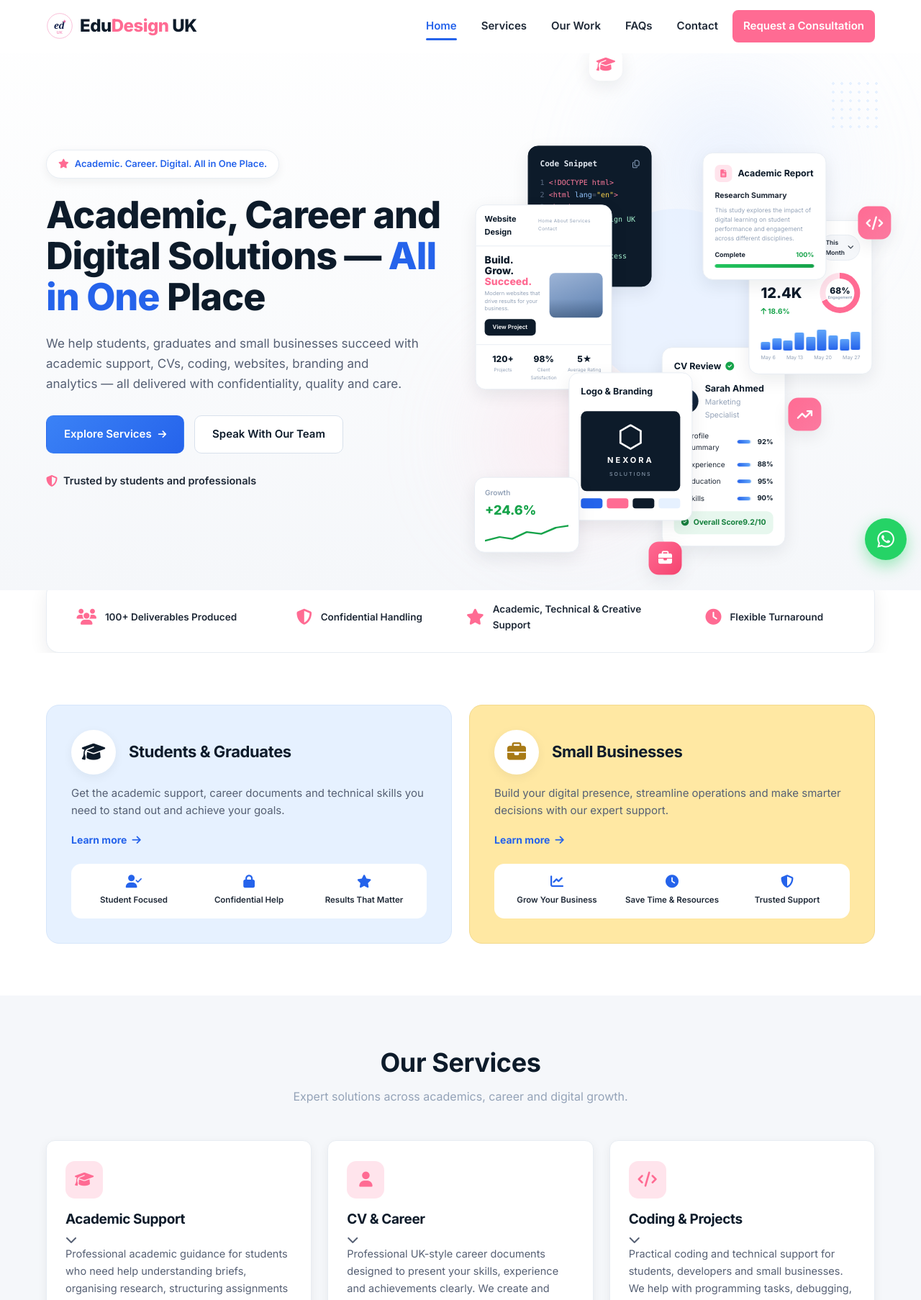
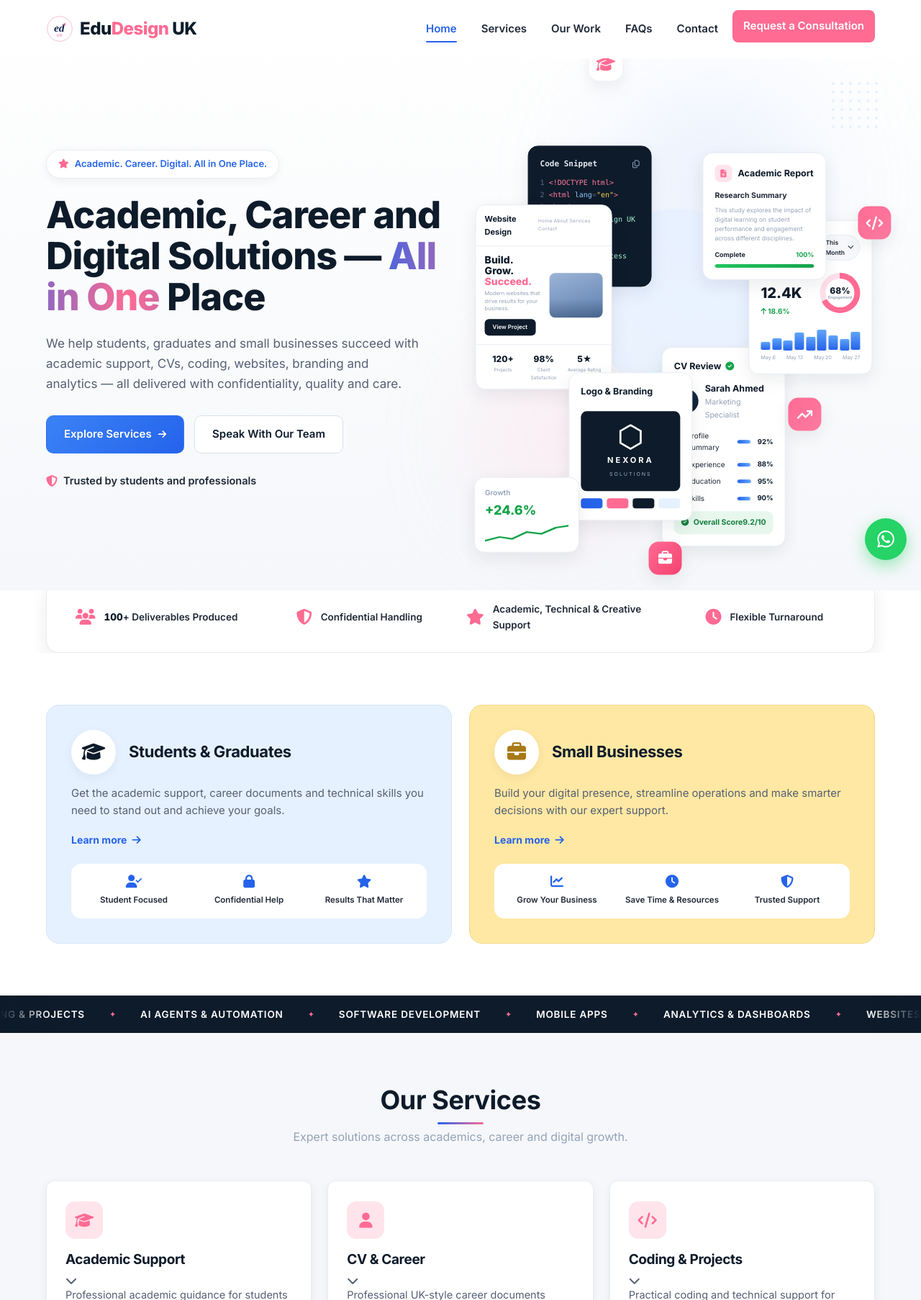
Before and after one commit to Noor1427/Edudesign-website, a Flask app: page / in a window 1280 px wide. Shown: the top 1806 px of the page at 72% size. Run offline with Flask 3, Linux system fonts and the light colour scheme.

Commit message:
Premium motion layer: scroll progress bar, animated gradient headings, navy marquee band, count-up stats, underline draws, CTA sheen + panning gradient, drifting blobs; cache v10
Co-Authored-By: Claude Fable 5 <noreply@anthropic.com>

```diff
--- a/index.html
+++ b/index.html
@@ -16,7 +16,7 @@
   <meta property="og:image" content="https://edudesign-pink.vercel.app/static/images/og-image.svg" />
   <meta name="twitter:card" content="summary_large_image" />
   <link rel="icon" type="image/svg+xml" href="/static/images/logo-circle.svg" />
-  <link rel="stylesheet" href="/static/css/style.css?v=9" />
+  <link rel="stylesheet" href="/static/css/style.css?v=10" />
   <link rel="preconnect" href="https://fonts.googleapis.com" />
   <link rel="preconnect" href="https://fonts.gstatic.com" crossorigin />
   <link href="https://fonts.googleapis.com/css2?family=Inter:wght@400;500;600;700;800&display=swap" rel="stylesheet" />
@@ -27,6 +27,7 @@
 </head>
 <body>
   <a href="#main" class="skip-link">Skip to content</a>
+  <div class="scroll-progress" id="scrollProgress" aria-hidden="true"></div>
 
   <!-- ════ MOBILE INTRO SPLASH (mobile only) ════ -->
   <div id="splash" class="splash" aria-hidden="true">
@@ -34,7 +35,7 @@
     <span class="sp-blob sp-b2"></span>
     <span class="sp-blob sp-b3"></span>
     <span class="sp-rings"></span>
-    <img class="splash-logo" src="/static/images/ed-logo.svg?v=9" alt="EduDesign UK" width="180" height="180" />
+    <img class="splash-logo" src="/static/images/ed-logo.svg?v=10" alt="EduDesign UK" width="180" height="180" />
     <p class="splash-hint">swipe to enter</p>
   </div>
 
@@ -160,6 +161,14 @@
     <section class="audiences">
       <div class="container"><div class="audience-grid" id="audienceGrid"></div></div>
     </section>
+
+    <!-- ════ MARQUEE BAND ════ -->
+    <div class="marquee" aria-hidden="true">
+      <div class="marquee-track">
+        <span>Academic Support</span><i>✦</i><span>CV &amp; Career</span><i>✦</i><span>Coding &amp; Projects</span><i>✦</i><span>AI Agents &amp; Automation</span><i>✦</i><span>Software Development</span><i>✦</i><span>Mobile Apps</span><i>✦</i><span>Analytics &amp; Dashboards</span><i>✦</i><span>Websites</span><i>✦</i><span>Branding &amp; Design</span><i>✦</i>
+        <span>Academic Support</span><i>✦</i><span>CV &amp; Career</span><i>✦</i><span>Coding &amp; Projects</span><i>✦</i><span>AI Agents &amp; Automation</span><i>✦</i><span>Software Development</span><i>✦</i><span>Mobile Apps</span><i>✦</i><span>Analytics &amp; Dashboards</span><i>✦</i><span>Websites</span><i>✦</i><span>Branding &amp; Design</span><i>✦</i>
+      </div>
+    </div>
 
     <!-- ════ SERVICES ════ -->
     <section class="services" id="services">
@@ -323,8 +332,8 @@
 
   <a href="#" class="floating-whatsapp wa-link" data-msg="general" aria-label="Message EduDesign UK on WhatsApp"><i class="fa-brands fa-whatsapp"></i><span class="floating-tooltip">Message EduDesign UK</span></a>
 
-  <script src="/static/data/config.js?v=9"></script>
-  <script src="/static/data/feedback.js?v=9"></script>
-  <script src="/static/js/main.js?v=9"></script>
+  <script src="/static/data/config.js?v=10"></script>
+  <script src="/static/data/feedback.js?v=10"></script>
+  <script src="/static/js/main.js?v=10"></script>
 </body>
 </html>
--- a/policies/academic-integrity.html
+++ b/policies/academic-integrity.html
@@ -8,7 +8,7 @@
 <meta name="description" content="How EduDesign UK supports learning responsibly." />
 <link rel="canonical" href="https://edudesign-pink.vercel.app/policies/academic-integrity.html" />
 <link rel="icon" type="image/svg+xml" href="/static/images/logo-circle.svg" />
-<link rel="stylesheet" href="/static/css/style.css?v=9" />
+<link rel="stylesheet" href="/static/css/style.css?v=10" />
 <link rel="preconnect" href="https://fonts.googleapis.com" /><link rel="preconnect" href="https://fonts.gstatic.com" crossorigin />
 <link href="https://fonts.googleapis.com/css2?family=Inter:wght@400;500;600;700;800&display=swap" rel="stylesheet" />
 </head>
--- a/policies/confidentiality.html
+++ b/policies/confidentiality.html
@@ -8,7 +8,7 @@
 <meta name="description" content="How EduDesign UK keeps your information and work private." />
 <link rel="canonical" href="https://edudesign-pink.vercel.app/policies/confidentiality.html" />
 <link rel="icon" type="image/svg+xml" href="/static/images/logo-circle.svg" />
-<link rel="stylesheet" href="/static/css/style.css?v=9" />
+<link rel="stylesheet" href="/static/css/style.css?v=10" />
 <link rel="preconnect" href="https://fonts.googleapis.com" /><link rel="preconnect" href="https://fonts.gstatic.com" crossorigin />
 <link href="https://fonts.googleapis.com/css2?family=Inter:wght@400;500;600;700;800&display=swap" rel="stylesheet" />
 </head>
--- a/policies/cookies.html
+++ b/policies/cookies.html
@@ -8,7 +8,7 @@
 <meta name="description" content="How EduDesign UK uses cookies and similar technologies." />
 <link rel="canonical" href="https://edudesign-pink.vercel.app/policies/cookies.html" />
 <link rel="icon" type="image/svg+xml" href="/static/images/logo-circle.svg" />
-<link rel="stylesheet" href="/static/css/style.css?v=9" />
+<link rel="stylesheet" href="/static/css/style.css?v=10" />
 <link rel="preconnect" href="https://fonts.googleapis.com" /><link rel="preconnect" href="https://fonts.gstatic.com" crossorigin />
 <link href="https://fonts.googleapis.com/css2?family=Inter:wght@400;500;600;700;800&display=swap" rel="stylesheet" />
 </head>
--- a/policies/feedback.html
+++ b/policies/feedback.html
@@ -8,7 +8,7 @@
 <meta name="description" content="How EduDesign UK handles feedback and reviews." />
 <link rel="canonical" href="https://edudesign-pink.vercel.app/policies/feedback.html" />
 <link rel="icon" type="image/svg+xml" href="/static/images/logo-circle.svg" />
-<link rel="stylesheet" href="/static/css/style.css?v=9" />
+<link rel="stylesheet" href="/static/css/style.css?v=10" />
 <link rel="preconnect" href="https://fonts.googleapis.com" /><link rel="preconnect" href="https://fonts.gstatic.com" crossorigin />
 <link href="https://fonts.googleapis.com/css2?family=Inter:wght@400;500;600;700;800&display=swap" rel="stylesheet" />
 </head>
--- a/policies/privacy.html
+++ b/policies/privacy.html
@@ -8,7 +8,7 @@
 <meta name="description" content="How EduDesign UK collects, uses and protects your personal information." />
 <link rel="canonical" href="https://edudesign-pink.vercel.app/policies/privacy.html" />
 <link rel="icon" type="image/svg+xml" href="/static/images/logo-circle.svg" />
-<link rel="stylesheet" href="/static/css/style.css?v=9" />
+<link rel="stylesheet" href="/static/css/style.css?v=10" />
 <link rel="preconnect" href="https://fonts.googleapis.com" /><link rel="preconnect" href="https://fonts.gstatic.com" crossorigin />
 <link href="https://fonts.googleapis.com/css2?family=Inter:wght@400;500;600;700;800&display=swap" rel="stylesheet" />
 </head>
--- a/policies/refund.html
+++ b/policies/refund.html
@@ -8,7 +8,7 @@
 <meta name="description" content="When and how refunds apply for EduDesign UK services." />
 <link rel="canonical" href="https://edudesign-pink.vercel.app/policies/refund.html" />
 <link rel="icon" type="image/svg+xml" href="/static/images/logo-circle.svg" />
-<link rel="stylesheet" href="/static/css/style.css?v=9" />
+<link rel="stylesheet" href="/static/css/style.css?v=10" />
 <link rel="preconnect" href="https://fonts.googleapis.com" /><link rel="preconnect" href="https://fonts.gstatic.com" crossorigin />
 <link href="https://fonts.googleapis.com/css2?family=Inter:wght@400;500;600;700;800&display=swap" rel="stylesheet" />
 </head>
--- a/policies/revision.html
+++ b/policies/revision.html
@@ -8,7 +8,7 @@
 <meta name="description" content="How revisions work for EduDesign UK deliverables." />
 <link rel="canonical" href="https://edudesign-pink.vercel.app/policies/revision.html" />
 <link rel="icon" type="image/svg+xml" href="/static/images/logo-circle.svg" />
-<link rel="stylesheet" href="/static/css/style.css?v=9" />
+<link rel="stylesheet" href="/static/css/style.css?v=10" />
 <link rel="preconnect" href="https://fonts.googleapis.com" /><link rel="preconnect" href="https://fonts.gstatic.com" crossorigin />
 <link href="https://fonts.googleapis.com/css2?family=Inter:wght@400;500;600;700;800&display=swap" rel="stylesheet" />
 </head>
--- a/policies/terms.html
+++ b/policies/terms.html
@@ -8,7 +8,7 @@
 <meta name="description" content="The terms that apply when you use EduDesign UK services." />
 <link rel="canonical" href="https://edudesign-pink.vercel.app/policies/terms.html" />
 <link rel="icon" type="image/svg+xml" href="/static/images/logo-circle.svg" />
-<link rel="stylesheet" href="/static/css/style.css?v=9" />
+<link rel="stylesheet" href="/static/css/style.css?v=10" />
 <link rel="preconnect" href="https://fonts.googleapis.com" /><link rel="preconnect" href="https://fonts.gstatic.com" crossorigin />
 <link href="https://fonts.googleapis.com/css2?family=Inter:wght@400;500;600;700;800&display=swap" rel="stylesheet" />
 </head>
--- a/static/css/style.css
+++ b/static/css/style.css
@@ -809,3 +809,50 @@ section{padding:72px 0}
   .proof-card,.qb-card{padding:24px 20px}
   .panel{padding:22px 18px}
 }
+
+/* ════════ PREMIUM MOTION LAYER ════════ */
+/* scroll progress bar */
+.scroll-progress{position:fixed;top:0;left:0;height:3px;width:0;z-index:2000;border-radius:0 2px 2px 0;background:linear-gradient(90deg,var(--blue),var(--pink));pointer-events:none}
+
+/* animated gradient on accent words */
+@keyframes gradShift{to{background-position:200% center}}
+.hero-title .accent,.section-title .accent{background:linear-gradient(90deg,var(--blue),var(--pink),var(--blue));background-size:200% auto;-webkit-background-clip:text;background-clip:text;-webkit-text-fill-color:transparent;animation:gradShift 6s linear infinite}
+
+/* section title underline draws in on reveal */
+.section-head .section-title{position:relative;display:inline-block;padding-bottom:4px}
+.section-head .section-title::after{content:"";position:absolute;left:50%;transform:translateX(-50%);bottom:-8px;height:3px;width:0;border-radius:2px;background:linear-gradient(90deg,var(--blue),var(--pink));transition:width .8s cubic-bezier(.2,.8,.2,1) .25s}
+.section-head.visible .section-title::after{width:64px}
+.section-head.left .section-title::after{left:0;transform:none}
+
+/* navy marquee band */
+.marquee{overflow:hidden;background:var(--navy);padding:15px 0;position:relative}
+.marquee::before,.marquee::after{content:"";position:absolute;top:0;bottom:0;width:70px;z-index:1;pointer-events:none}
+.marquee::before{left:0;background:linear-gradient(90deg,var(--navy),transparent)}
+.marquee::after{right:0;background:linear-gradient(270deg,var(--navy),transparent)}
+@keyframes marqueeScroll{to{transform:translateX(-50%)}}
+.marquee-track{display:flex;align-items:center;gap:34px;width:max-content;animation:marqueeScroll 30s linear infinite}
+.marquee-track span{color:#fff;font-weight:600;font-size:13.5px;letter-spacing:.8px;white-space:nowrap;text-transform:uppercase}
+.marquee-track i{color:var(--pink);font-style:normal;font-size:11px}
+
+/* periodic sheen sweep on primary/accent buttons */
+.btn-primary,.btn-accent{position:relative;overflow:hidden}
+@keyframes sheen{0%,55%{left:-90%}100%{left:140%}}
+.btn-primary::before,.btn-accent::before{content:"";position:absolute;top:0;left:-90%;width:55%;height:100%;background:linear-gradient(100deg,transparent,rgba(255,255,255,.32),transparent);transform:skewX(-20deg);animation:sheen 5s ease-in-out infinite;pointer-events:none}
+
+/* hero glow blobs drift slowly */
+@keyframes blobDrift{0%,100%{transform:translate(0,0) scale(1)}50%{transform:translate(-26px,20px) scale(1.08)}}
+.hero .blob{animation:blobDrift 16s ease-in-out infinite}
+.hero .blob-2{animation-delay:-8s}
+
+/* CTA band: slow panning navy gradient */
+@keyframes ctaPan{0%,100%{background-position:0% 50%}50%{background-position:100% 50%}}
+.cta-card{background:linear-gradient(135deg,#0D1B2A,#16273C,#1e3a5f,#16273C);background-size:280% 280%;animation:ctaPan 16s ease-in-out infinite}
+
+/* count-up numbers in trust strip */
+.trust-item .cnt{font-weight:800;color:var(--ink);font-variant-numeric:tabular-nums}
+
+@media (max-width:600px){
+  .marquee{padding:11px 0}
+  .marquee-track{gap:22px;animation-duration:22s}
+  .marquee-track span{font-size:11.5px}
+}
--- a/static/js/main.js
+++ b/static/js/main.js
@@ -74,7 +74,26 @@
   /* ---- Trust strip --------------------------------------------- */
   (function trust() {
     const g = $("#trustGrid"); if (!g || !C.trustStrip) return;
-    g.innerHTML = C.trustStrip.map(t => `<div class="trust-item"><i class="fa-solid ${esc(t.icon)}"></i><span>${esc(t.text)}</span></div>`).join("");
+    g.innerHTML = C.trustStrip.map(t => {
+      const txt = esc(t.text).replace(/^(\d+)/, '<b class="cnt" data-n="$1">0</b>');
+      return `<div class="trust-item"><i class="fa-solid ${esc(t.icon)}"></i><span>${txt}</span></div>`;
+    }).join("");
+    /* count-up when scrolled into view */
+    const counters = $$(".cnt", g);
+    if (counters.length && "IntersectionObserver" in window) {
+      const cio = new IntersectionObserver(ents => ents.forEach(en => {
+        if (!en.isIntersecting) return;
+        cio.unobserve(en.target);
+        const el = en.target, n = +el.dataset.n, t0 = performance.now(), dur = 1400;
+        const step = (now) => {
+          const p = Math.min((now - t0) / dur, 1);
+          el.textContent = Math.round(n * (1 - Math.pow(1 - p, 3)));
+          if (p < 1) requestAnimationFrame(step);
+        };
+        requestAnimationFrame(step);
+      }), { threshold: 0, rootMargin: "200px 0px 200px 0px" });
+      counters.forEach(c => cio.observe(c));
+    } else counters.forEach(c => c.textContent = c.dataset.n);
   })();
 
   /* ---- Audience cards ------------------------------------------ */
@@ -190,11 +209,13 @@
     ["#c-service", "#fb-service"].forEach(sel => { const e = $(sel); if (e) e.insertAdjacentHTML("beforeend", opts); });
   })();
 
-  /* ---- Navbar: scroll + auto hide/show ------------------------- */
-  const navbar = $("#navbar"), navLinks = $("#navLinks");
+  /* ---- Navbar: scroll + auto hide/show + progress bar ----------- */
+  const navbar = $("#navbar"), navLinks = $("#navLinks"), progress = $("#scrollProgress");
   let lastY = scrollY, navTick = false;
   function onScroll() { if (navTick) return; navTick = true; requestAnimationFrame(() => {
     const y = scrollY; navbar.classList.toggle("scrolled", y > 16);
+    if (progress) { const max = document.documentElement.scrollHeight - innerHeight;
+      progress.style.width = (max > 0 ? Math.min(y / max * 100, 100) : 0) + "%"; }
     const menuOpen = document.body.style.overflow === "hidden";
     if (!menuOpen && y > 420 && y > lastY + 6) navbar.classList.add("nav-hidden");
     else if (y < lastY - 6 || y < 420) navbar.classList.remove("nav-hidden");
```
Also changed, not shown: services.html (+4 -4 lines).
